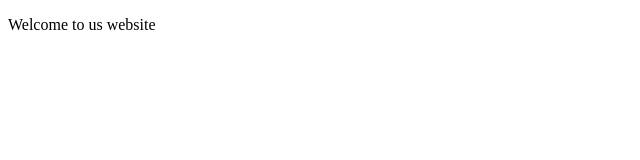
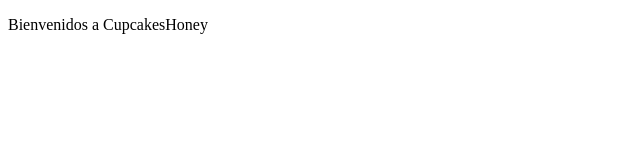
Before and after one commit to Ingcamilo1020/proyectoPreWork, a plain HTML site: page index.html in a window 1280 px wide. Shown: the full height of the page, 0-640 px from the left. Drawn offline with Linux system fonts and the light colour scheme.

Commit message:
agregamos sitio de cupcakes

```diff
--- a/index.html
+++ b/index.html
@@ -8,7 +8,7 @@
 </head>
 <body>
   <p>
-      Welcome to us website
+     Bienvenidos a CupcakesHoney
   </p>
 </body>
 </html>
```
